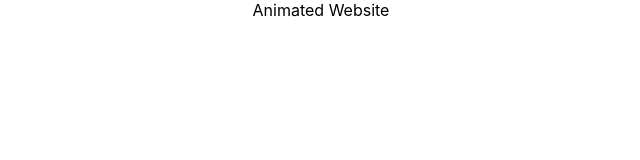
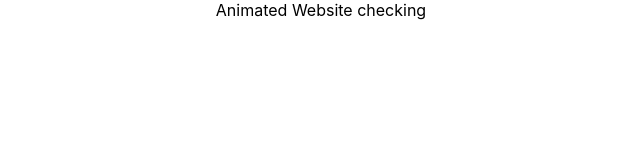
Before and after one commit to maaznadeem246/animated-website, a React (Create React App) app: page / in a window 1280 px wide. Shown: the top 160 px of the page, without its empty margins (319-959 px from the left). Built offline with nearby package versions, Linux system fonts and the light colour scheme.

Commit message:
checking deployment file

```diff
--- a/src/App.js
+++ b/src/App.js
@@ -4,7 +4,7 @@ import './App.css';
 function App() {
   return (
     <div className="App">
-        Animated Website
+        Animated Website checking
     </div>
   );
 }
```
